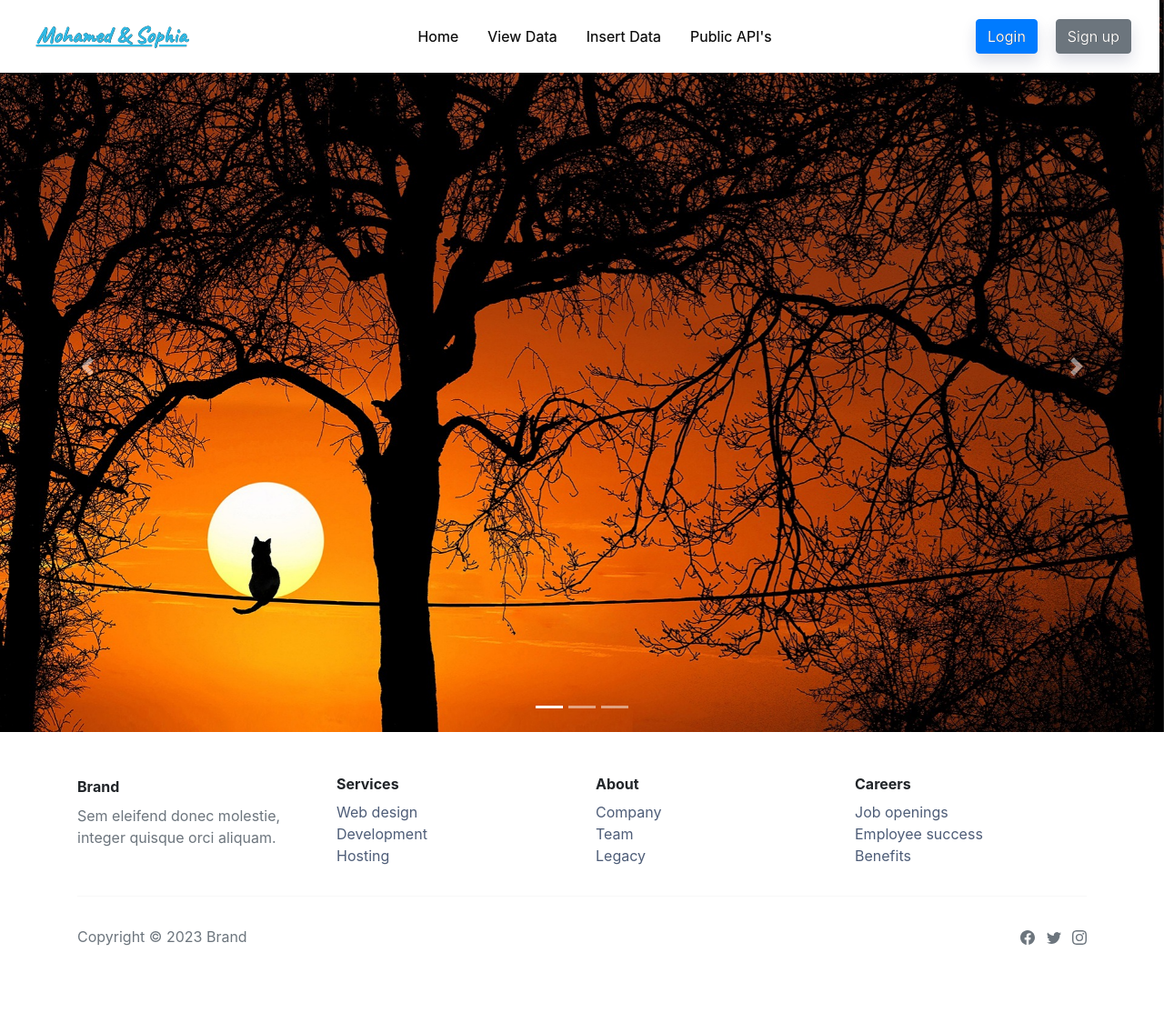
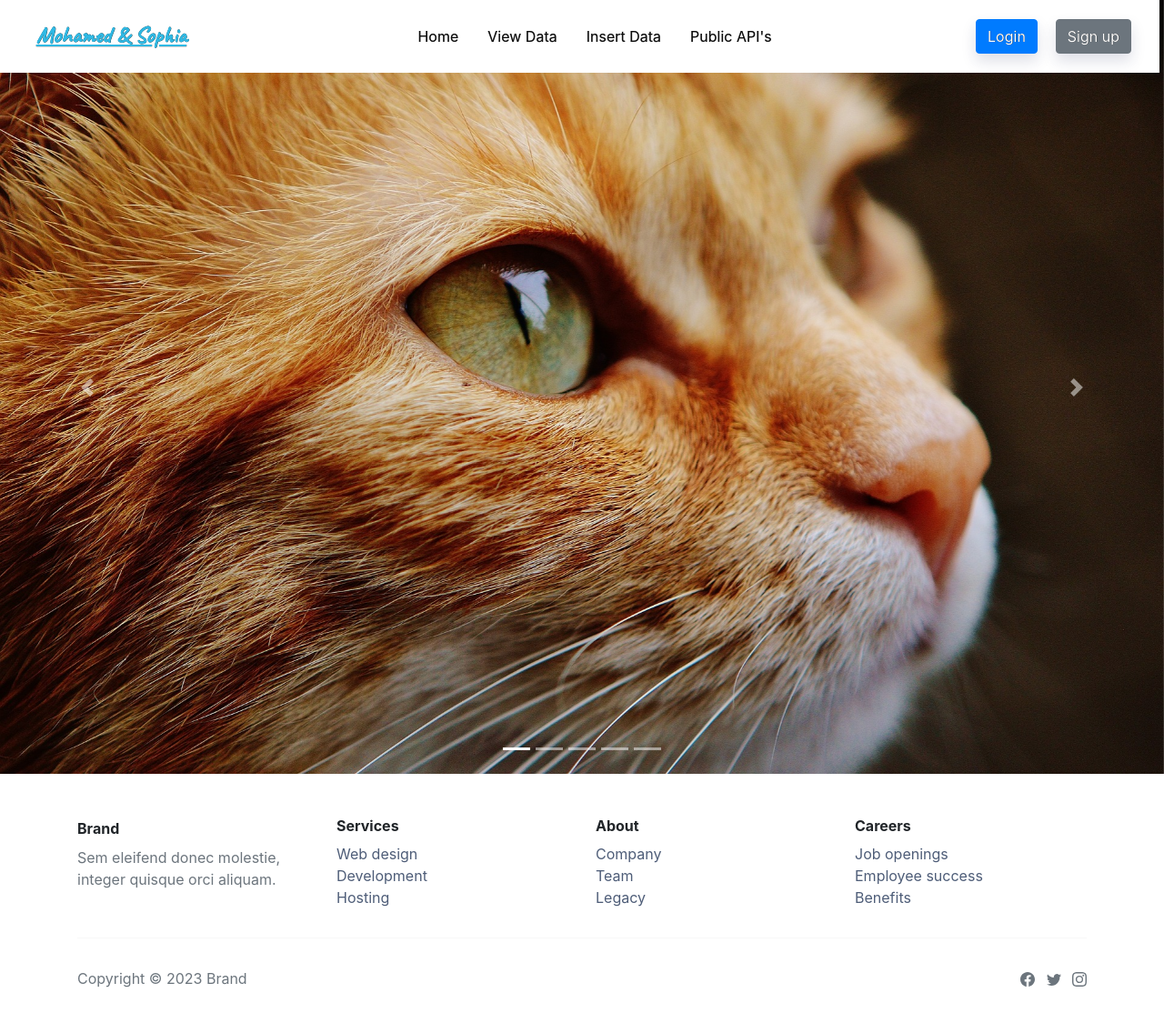
Before and after one commit to mightySIZE/react-flask-webapp, a Flask app: page /APIs in a window 1280 px wide. Shown: the whole page at 91% size. Before the commit the page ends 1040 px from the top, so only its background shows below. Run offline with Flask 3, Linux system fonts and the light colour scheme; some libraries are stand-ins or nearby versions.

Commit message:
carousel implementation successful!

```diff
--- a/MSapp/templates/APIs.html
+++ b/MSapp/templates/APIs.html
@@ -6,9 +6,16 @@
 
 {% block content%}
     <div id="carouselCatFacts" class="carousel slide" data-ride="carousel">
+        <ol class="carousel-indicators">
+            <li data-target="#carouselCatFacts" data-slide-to="1" class="active"></li>
+            <li data-target="#carouselCatFacts" data-slide-to="2"></li>
+            <li data-target="#carouselCatFacts" data-slide-to="3"></li>
+            <li data-target="#carouselCatFacts" data-slide-to="4"></li>
+            <li data-target="#carouselCatFacts" data-slide-to="5"></li>
+        </ol>
         <div class="carousel-inner">
             <div class="carousel-item active">
-                <img class="d-block w-100" src="static/img/mypics/cat4.jpg" alt="First slide">
+                <img class="d-block w-100" src="static/img/mypics/cat1.jpg" alt="First slide">
             </div>
             <div class="carousel-item">
                 <img class="d-block w-100" src="static/img/mypics/cat2.jpg" alt="Second slide">
@@ -22,19 +29,14 @@
             <div class="carousel-item">
                 <img class="d-block w-100" src="static/img/mypics/cat5.jpg" alt="Fifth slide">
             </div>
-            <a class="carousel-control-prev" href="#carouselExampleControls" role="button" data-slide="prev">
+            <a class="carousel-control-prev" href="#carouselCatFacts" role="button" data-slide="prev">
                 <span class="carousel-control-prev-icon" aria-hidden="true"></span>
                 <span class="sr-only">Previous</span>
               </a>
-              <a class="carousel-control-next" href="#carouselExampleControls" role="button" data-slide="next">
+              <a class="carousel-control-next" href="#carouselCatFacts" role="button" data-slide="next">
                 <span class="carousel-control-next-icon" aria-hidden="true"></span>
                 <span class="sr-only">Next</span>
             </a>
-            <ol class="carousel-indicators">
-                <li data-target="#carouselCatFacts" data-slide-to="0" class="active"></li>
-                <li data-target="#carouselCatFacts" data-slide-to="1"></li>
-                <li data-target="#carouselCatFacts" data-slide-to="2"></li>
-            </ol>
         </div>
     </div>
 {% endblock %}
```
